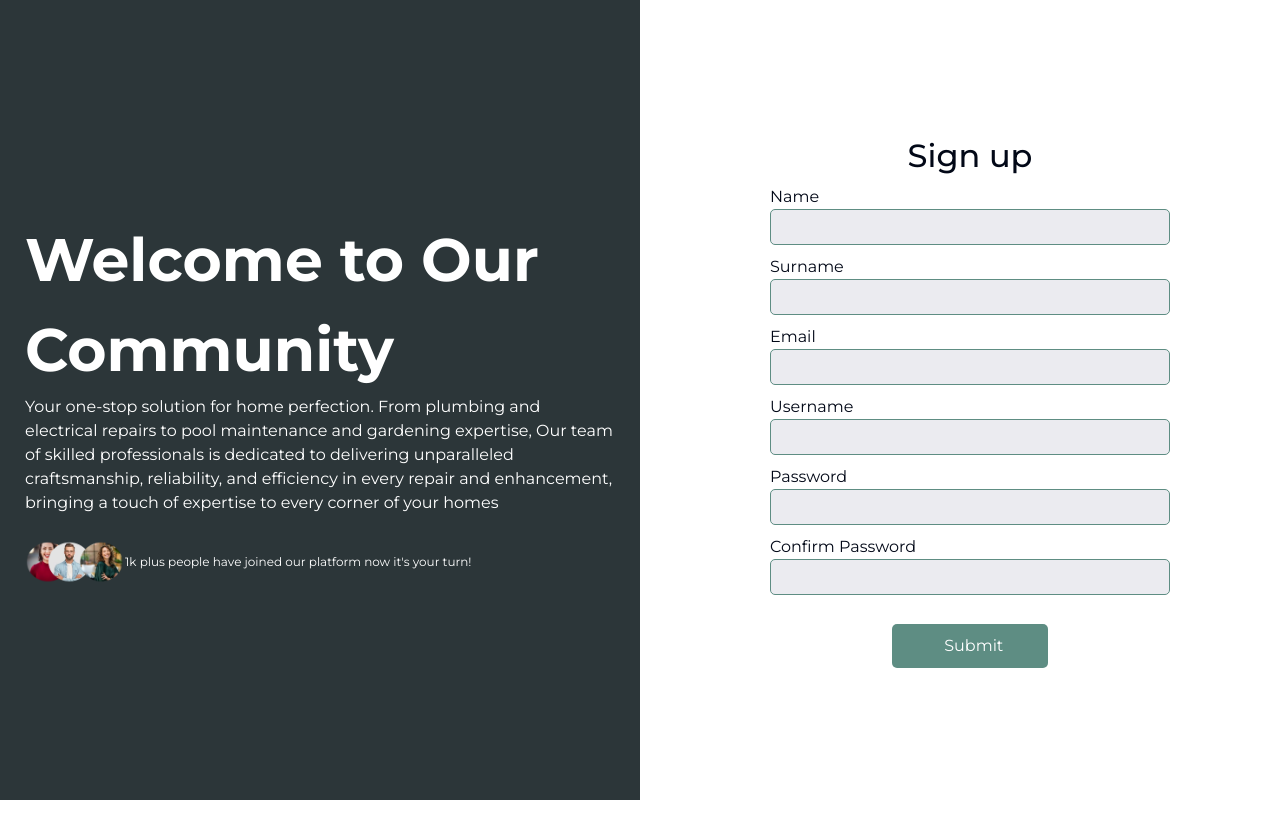
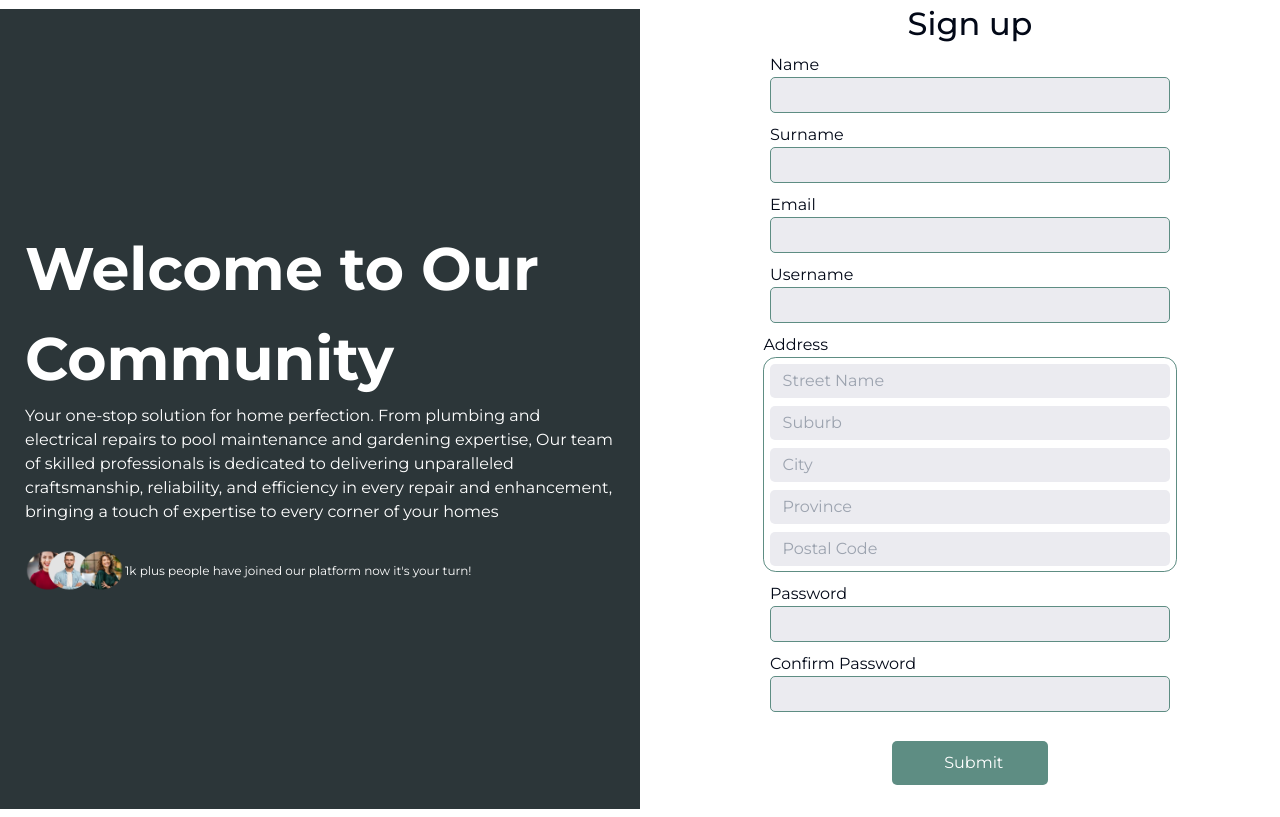
Before and after one commit to The-Winning-Team-Tshimologo/vite-react-pms, a React app: page /signup in a window 1280 px wide. Built offline with nearby package versions, Linux system fonts and the light colour scheme; the HTML template or start-up script is replaced by a standard one.

Commit message:
added address fields to signup for customer

```diff
--- a/src/components/landingPageHeader/Header.jsx
+++ b/src/components/landingPageHeader/Header.jsx
@@ -17,8 +17,7 @@ function Header() {
           <img
             className="header__img"
             src="/src/assets/pms-logo.png"
-            alt=""
-            srcset=""
+            alt="pms logo"
           />
         </div>
 
--- a/src/index.css
+++ b/src/index.css
@@ -203,6 +203,11 @@ svg {
   background-color: var(--color-secondary-opaque);
 }
 
+input:focus {
+  outline: none;
+  caret-color: var(--color-tertiary)
+}
+
 
 /* .icon-button {
   position: relative;
--- a/src/pages/browseProfessionals/TrackActivity.jsx
+++ b/src/pages/browseProfessionals/TrackActivity.jsx
@@ -13,7 +13,7 @@ const TrackActivity = () => {
 
     fetchAllUsers()
       .then(setUsers)
-      // console.log("Users: ", users)
+      console.log("Track Activity Users: ", users)
       .catch((err) => {
         console.error("Error loading users:", err);
         setError("Failed to load users");
@@ -34,36 +34,36 @@ const TrackActivity = () => {
       fetchUserData();
     }
   }, [users.id]);
-  // const [Service, setService] = useState([
-  //   {
-  //     id: 1,
-  //     name: "Lady Smith",
-  //     date: "20 Apr 2024",
-  //     status: "Accepted",
-  //     imageUrl: "src/assets/Maintenance.jpg",
-  //   },
-  //   {
-  //     id: 2,
-  //     name: "Lady Smith",
-  //     date: "20 Apr 2024",
-  //     status: "Accepted",
-  //     imageUrl: "src/assets/Maintenance.jpg",
-  //   },
-  //   {
-  //     id: 3,
-  //     name: "Lady Smith",
-  //     date: "20 Apr 2024",
-  //     status: "Declined",
-  //     imageUrl: "src/assets/Maintenance.jpg",
-  //   },
-  //   {
-  //     id: 4,
-  //     name: "Lady Smith",
-  //     date: "",
-  //     status: "Pending",
-  //     imageUrl: "src/assets/Maintenance.jpg",
-  //   },
-  // ]);
+  const [Service, setService] = useState([
+    {
+      id: 1,
+      name: "Lady Smith",
+      date: "20 Apr 2024",
+      status: "Accepted",
+      imageUrl: "src/assets/Maintenance.jpg",
+    },
+    {
+      id: 2,
+      name: "Lady Smith",
+      date: "20 Apr 2024",
+      status: "Accepted",
+      imageUrl: "src/assets/Maintenance.jpg",
+    },
+    {
+      id: 3,
+      name: "Lady Smith",
+      date: "20 Apr 2024",
+      status: "Declined",
+      imageUrl: "src/assets/Maintenance.jpg",
+    },
+    {
+      id: 4,
+      name: "Lady Smith",
+      date: "",
+      status: "Pending",
+      imageUrl: "src/assets/Maintenance.jpg",
+    },
+  ]);
   const handleClick = (selectedService) => {
     console.log(selectedService);
     // navigate("/");
@@ -90,7 +90,7 @@ const TrackActivity = () => {
   return (
     <div className="TrackActivity">
       <h2 className="px-10">TrackActivity</h2>
-      {/* <div className="profile-container">
+      <div className="profile-container">
         {user.map((user, index) => (
           <div
             className="TrackActivity__card"
@@ -120,7 +120,7 @@ const TrackActivity = () => {
             </div>
           </div>
         ))}
-      </div> */}
+      </div>
     </div>
   );
 };
--- a/src/pages/signup/SignUp.css
+++ b/src/pages/signup/SignUp.css
@@ -4,20 +4,24 @@
   justify-content: space-between;
   align-items: center;
   /* padding: 20px; */
-  height: 100vh;
+  /* background-color: var(--color-secondary); */
+  min-height: 100vh;
 }
+
 
 .signup-form {
   padding-left: 20px;
   width: 50%;
+  background-color: white;
 }
  .signup-form form{
   display: flex;
   flex-direction:column;
   justify-content: center;
   align-items: center;
+}
 
-}
+
 
 .signup-content {
   background-color: var(--color-secondary);
@@ -26,7 +30,9 @@
   flex-direction: column;
   justify-content: center;
   align-items: flex-start;
-  height: inherit;
+  min-height: 100vh;
+  /* position: static; */
+
   padding: 25px;
   width: 50%;
 }
@@ -44,6 +50,7 @@
   display: flex;
   flex-direction: column;
   margin: 5px;
+
 }
 
 .formFiled input {
@@ -55,6 +62,33 @@
   text-indent: 0.2cm;
 }
 
+.signup-address__container {
+  border: 1px solid var(--color-primary);
+  border-radius: .8rem;
+  padding: .1rem;
+}
+
+.signup-address__container .error-message {
+  margin-left: .3rem;
+}
+
+.signup-address__container input:focus {
+  outline: none;
+  caret-color: var(--color-tertiary)
+}
+
+.signup-address__container input:autofill {
+  background-color: var(--color-tertiary-opaque);
+}
+
+.signup-address__container input {
+  /* border-radius: .8rem; */
+  border: none;
+  background-color: none;
+  margin: .25rem;
+}
+
+
 .signup-form button{
   padding: 10px 45px;
   background-color: var(--color-primary);
@@ -62,6 +96,7 @@
   cursor: pointer;
   border-radius: 5px;
   text-indent: 0.2cm;
+  margin-bottom: 2rem;
 }
 
 .signup-form button{
@@ -92,6 +127,7 @@
 
 .error-message {
   color: red;
+
 }
 
 #password {
--- a/src/pages/signup/SignUp.jsx
+++ b/src/pages/signup/SignUp.jsx
@@ -11,6 +11,11 @@ const SignUp = () => {
     username: "",
     password: "",
     confirmPassword: "",
+    streetName: "",
+    surburb: "",
+    city: "",
+    province: "",
+    postalCode: "",
   });
 
   const [errors, setErrors] = useState({});
@@ -126,11 +131,85 @@ const SignUp = () => {
               name="username"
               value={formData.username}
               onChange={handleChange}
-            />{" "}
+            />
             {errors.username && (
               <span className="error-message">{errors.username}</span>
             )}
           </div>
+
+          <div className="formFiled">
+            <label>Address </label>
+            <div className="flex flex-col signup-address__container">
+              <div className="flex flex-col">
+                <input
+                  className="p-2"
+                  type="text"
+                  placeholder="Street Name"
+                  name="streetName"
+                  value={formData.streetName}
+                  onChange={handleChange}
+                />{" "}
+                {errors.streetName && (
+                  <span className="error-message">{errors.streetName}</span>
+                )}
+              </div>
+              <div className="flex flex-col">
+                <input
+                  className="p-2"
+                  type="text"
+                  placeholder="Suburb"
+                  name="suburb"
+                  value={formData.surburb}
+                  onChange={handleChange}
+                />
+                {errors.surburb && (
+                  <span className="error-message">{errors.surburb}</span>
+                )}
+              </div>
+              <div className="flex flex-col">
+                <input
+                  className="p-2"
+                  type="text"
+                  placeholder="City"
+                  name="city"
+                  value={formData.city}
+                  onChange={handleChange}
+                />
+                {errors.city && (
+                  <span className="error-message">{errors.city}</span>
+                )}
+              </div>
+
+              <div className="flex flex-col">
+                <input
+                  className="p-2"
+                  type="text"
+                  placeholder="Province"
+                  name="Province"
+                  value={formData.province}
+                  onChange={handleChange}
+                />
+                {errors.province && (
+                  <span className="error-message">{errors.province}</span>
+                )}
+              </div>
+
+              <div className="flex flex-col">
+                <input
+                  className="p-2"
+                  type="number"
+                  placeholder="Postal Code"
+                  name="Postal Code"
+                  value={formData.postalCode}
+                  onChange={handleChange}
+                />
+                {errors.postalCode && (
+                  <span className="error-message">{errors.postalCode}</span>
+                )}
+              </div>
+            </div>
+          </div>
+
           <div className="formFiled">
             {" "}
             <label>Password </label>
```
Also changed, not shown: src/components/footer/footer.css (+16 -21 lines).
